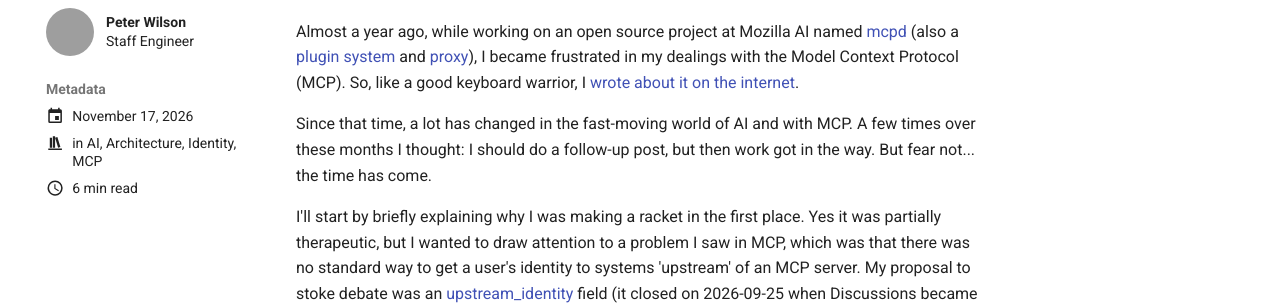
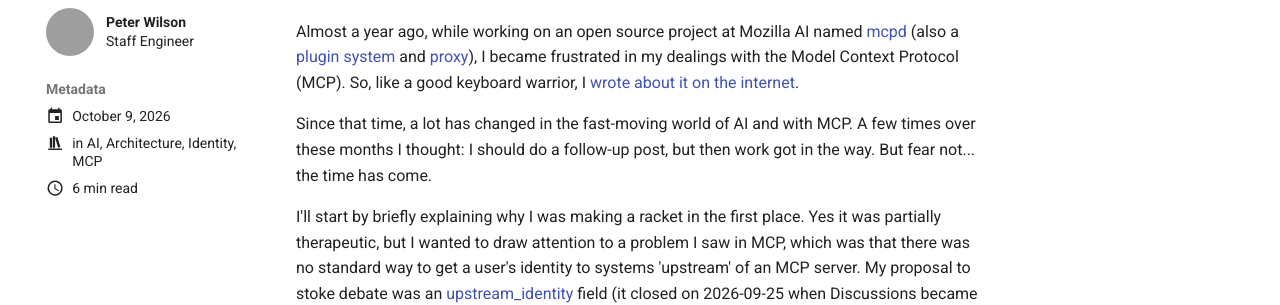
Before and after one commit to peteski22/blog, an MkDocs documentation site: the page built from docs/posts/99-problems-but-mcp-got-1.md, in a window 1280 px wide. Shown: the part 161-466 px from the top of the page. Built offline with MkDocs 1.6.1 and Material for MkDocs 9.7.7, drawn with Linux system fonts in a browser that asks for light colours; grey boxes are pictures that could not be loaded.

Commit message:
docs: correct publish date of MCP identity follow-up post (#16)
The post front matter gave a publish date of 2026-11-17. The post went
live on 2026-10-09.

Set the date to 2026-10-09. This also moves the post URL to
/2026/10/09/.

```diff
--- a/docs/posts/99-problems-but-mcp-got-1.md
+++ b/docs/posts/99-problems-but-mcp-got-1.md
@@ -1,5 +1,5 @@
 ---
-date: 2026-11-17
+date: 2026-10-09
 authors:
   - peteski
 categories:
```
